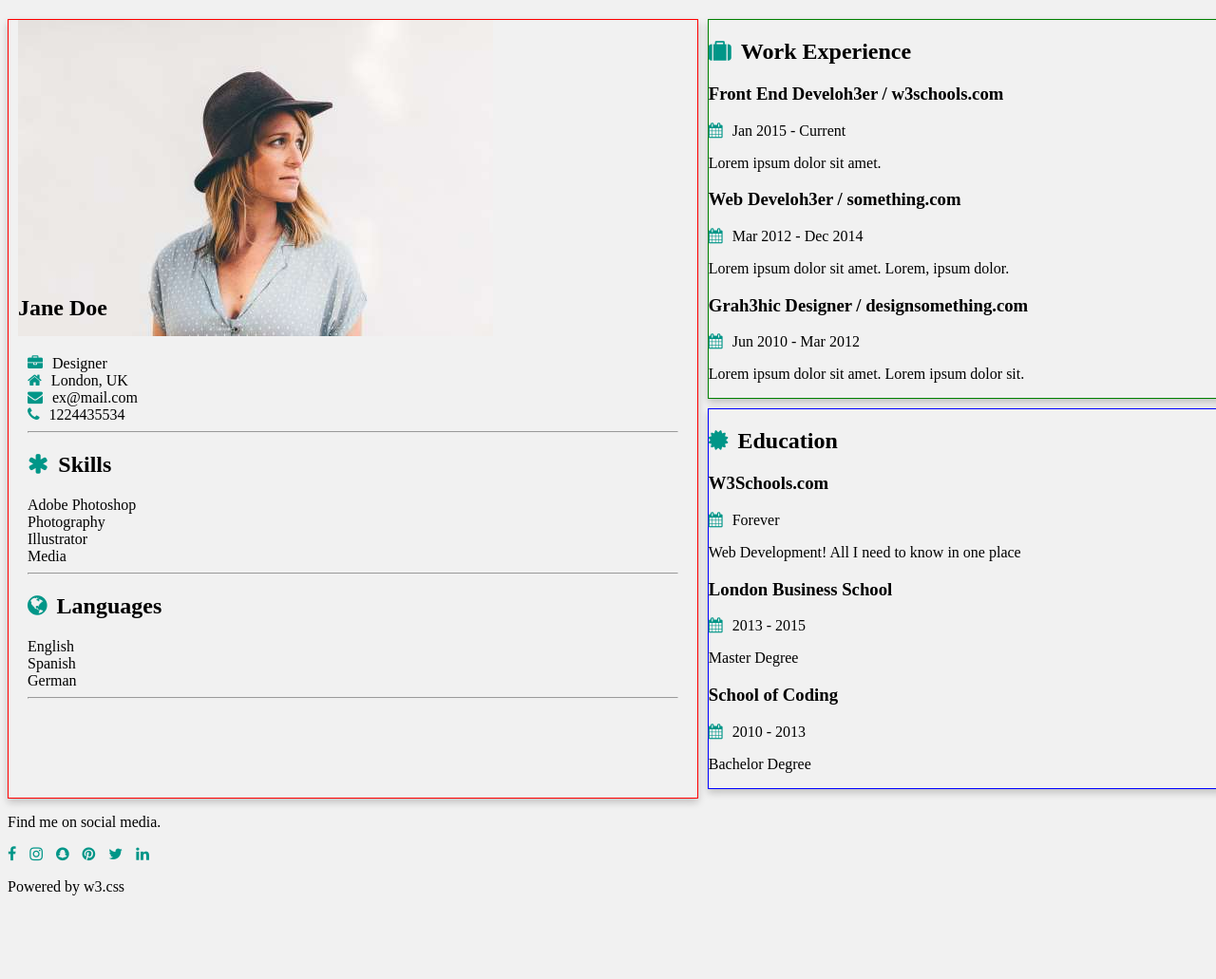
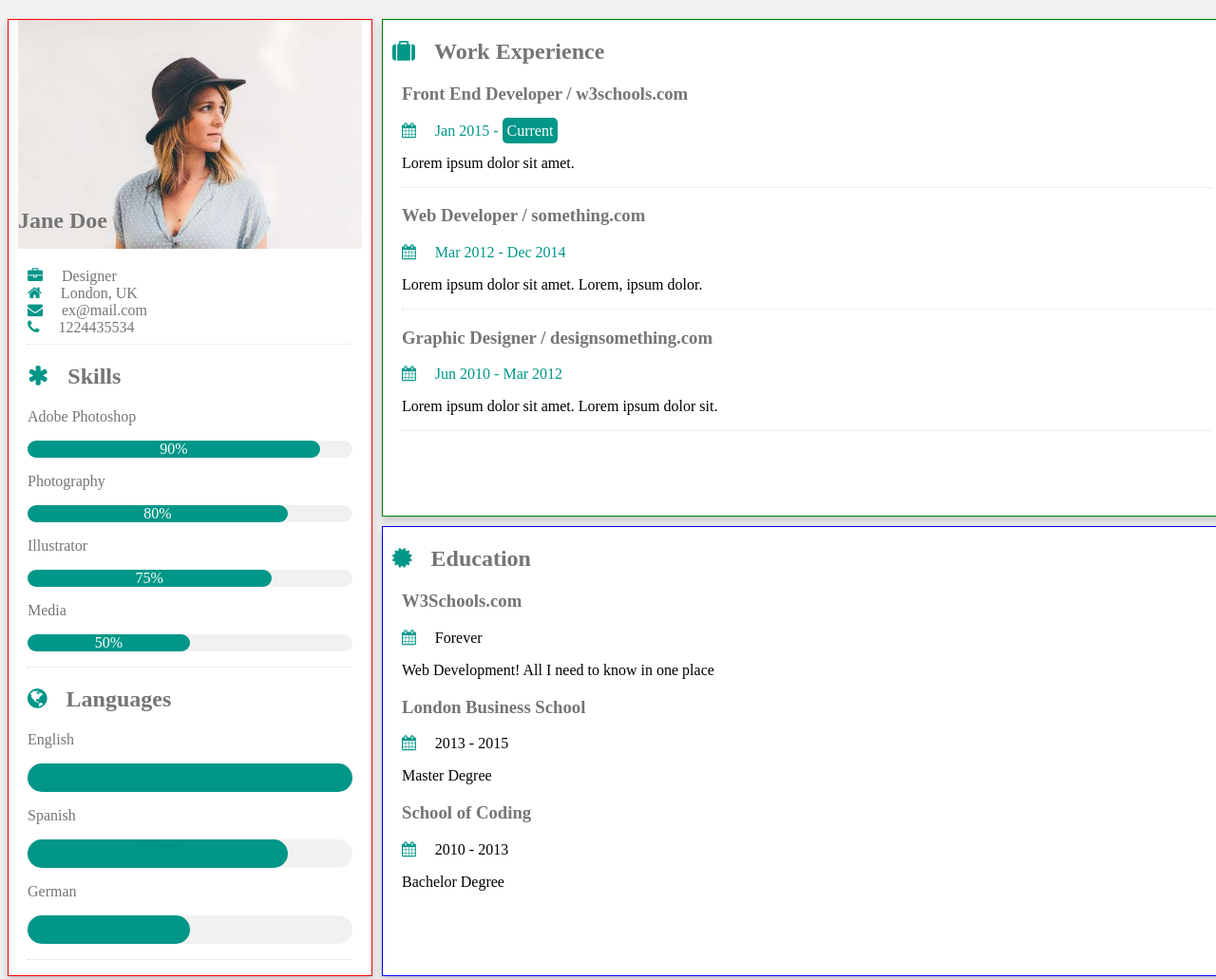
Before and after one commit to tannguyencse19/resume-website, a plain HTML site: page index.html in a window 1280 px wide. Shown: the top 1031 px of the page at 95% size. Before the commit the page ends 943 px from the top, so only its background shows below. Drawn offline with Linux system fonts and the light colour scheme.

Commit message:
experience section

```diff
--- a/index.html
+++ b/index.html
@@ -29,46 +29,84 @@
                 <hr>
                 <li id="skills">
                     <h2><i class="fa fa-asterisk"></i>Skills</h2>
-                    <ul>Adobe Photoshop</ul>
-                    <ul>Photography</ul>
-                    <ul>Illustrator</ul>
-                    <ul>Media</ul>
+                    <ul>
+                        <p>Adobe Photoshop</p>
+                        <div class="slide-wrap">
+                            <p class="slide" style="width: 90%;">90%</p>
+                        </div>
+                    </ul>
+                    <ul>
+                        <p>Photography</p>
+                        <div class="slide-wrap">
+                            <p class="slide" style="width: 80%;">80%</p>
+                        </div>
+                    </ul>
+                    <ul>
+                        <p>Illustrator</p>
+                        <div class="slide-wrap">
+                            <p class="slide" style="width: 75%;">75%</p>
+                        </div>
+                    </ul>
+                    <ul>
+                        <p>Media</p>
+                        <div class="slide-wrap">
+                            <p class="slide" style="width: 50%;">50%</p>
+                        </div>
+                    </ul>
                 </li>
                 <hr>
                 <li id="languages">
                     <h2><i class="fa fa-globe"></i>Languages</h2>
-                    <ul>English</ul>
-                    <ul>Spanish</ul>
-                    <ul>German</ul>
+                    <ul>
+                        <p>English</p>
+                        <div class="slide-wrap">
+                            <p class="slide" style="width: 100%; color: #009688; height: 30px;">no-text</p>
+                        </div>
+                    </ul>
+                    <ul>
+                        <p>Spanish</p>
+                        <div class="slide-wrap">
+                            <p class="slide" style="width: 80%; color: #009688; height: 30px;">no-text</p>
+                        </div>
+                    </ul>
+                    <ul>
+                        <p>German</p>
+                        <div class="slide-wrap">
+                            <p class="slide" style="width: 50%; color: #009688; height: 30px;">no-text</p>
+                        </div>
+                    </ul>
                 </li>
                 <hr>
             </ul>
         </section>
 
-        <section class="grid-box item-2" id="experience">
+        <section class="grid-box item-2 container" id="experience">
             <h2><i class="fa fa-suitcase"></i>Work Experience</h2>
-            <ul>
+            <ul class="container">
                 <li>
-                    <h3>Front End Develoh3er / w3schools.com</h3>
-                    <p><i class="fa fa-calendar"></i>Jan 2015 - Current</p>
+                    <h3>Front End Developer / w3schools.com</h3>
+                    <p><i class="fa fa-calendar"></i>Jan 2015 - <span>Current</span></p>
                     <p>Lorem ipsum dolor sit amet.</p>
                 </li>
+                <hr>
                 <li>
-                    <h3>Web Develoh3er / something.com</h3>
+                    <h3>Web Developer / something.com</h3>
                     <p><i class="fa fa-calendar"></i>Mar 2012 - Dec 2014</p>
                     <p>Lorem ipsum dolor sit amet. Lorem, ipsum dolor.</p>
                 </li>
+                <hr>
                 <li>
-                    <h3>Grah3hic Designer / designsomething.com</h3>
+                    <h3>Graphic Designer / designsomething.com</h3>
                     <p><i class="fa fa-calendar"></i>Jun 2010 - Mar 2012</p>
                     <p>Lorem ipsum dolor sit amet. Lorem ipsum dolor sit.</p>
                 </li>
+                <hr>
             </ul>
         </section>
 
-        <section class="grid-box item-3" id="education">
+        <section class="grid-box item-3 container" id="education">
             <h2><i class="fa fa-certificate"></i>Education</h2>
-            <ul>
+            <ul class="container">
                 <li>
                     <h3>W3Schools.com</h3>
                     <p><i class="fa fa-calendar"></i>Forever</p>
--- a/styles/style.scss
+++ b/styles/style.scss
@@ -1,3 +1,4 @@
+// style chung
 * {
   // margin: 0;
   padding: 0;
@@ -20,26 +21,36 @@ body {
 
 .fa {
   color: #009688;
-  margin-right: 10px;
+  margin-right: 20px;
 }
 
-#text {
-  color: black;
+.container {
+  padding: 0 10px;
 }
 
+hr {
+  border-top: 1px #eee;
+}
+
+h2,
+h3 {
+  color: rgb(117, 117, 117);
+}
+
+// style rieng
 #grid-body {
   display: grid;
-  grid-template-columns: repeat(2, auto);
+  grid-template-columns: 30% 70%;
   grid-template-rows: repeat(2, auto);
   margin-top: 20px;
   gap: 10px 10px;
   .grid-box {
-    // background-color: rgba(0, 0, 0, 0.05);
+    background-color: white;
     box-shadow: 0 4px 8px 0 rgba(0, 0, 0, 0.2);
   }
 
   .item-1 {
-    grid-row-end: span 3;
+    grid-row-end: span 2;
   }
 
   .item-1 {
@@ -55,17 +66,42 @@ body {
   }
 }
 
-.container {
-  padding: 0 10px;
-}
-
 #introduction {
+  color: #757575;
   #avatar-name {
     position: relative;
+    img {
+      max-width: 100%;
+      height: auto;
+    }
     h1 {
       position: absolute;
       bottom: 0;
       left: 0;
     }
   }
+
+  .slide-wrap {
+    background-color: #f1f1f1;
+    border-radius: 30px;
+  }
+
+  .slide {
+    color: white;
+    background-color: #009688;
+    text-align: center;
+    border-radius: 30px;
+  }
 }
+
+#experience {
+  h3 + p {
+    color: #009688;
+    span {
+      background-color: #009688;
+      color: white;
+      padding: 5px;
+      border-radius: 5px;
+    }
+  }
+}
```
Also changed, not shown: css/style.css, 1 other file.
